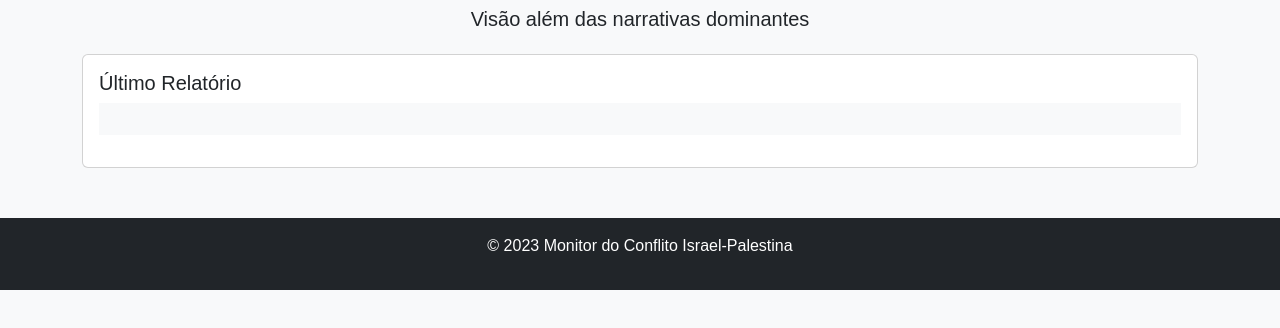
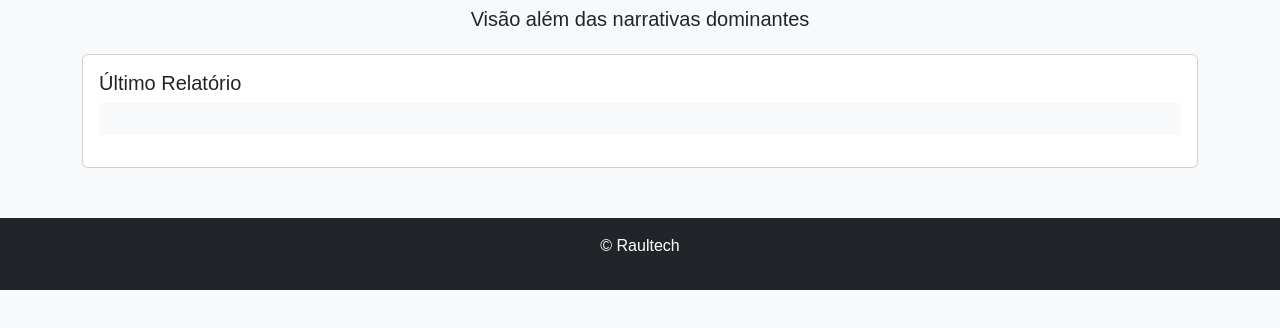
Before and after one commit to RaulCN/monitor_de_noticias_Israel_x_Palestina, a plain HTML site: page index.html in a window 1280 px wide. Shown: the part 172-500 px from the top of the page. Drawn offline with nearby package versions, Linux system fonts and the light colour scheme; no server answers.

Commit message:
Update index.html

```diff
--- a/index.html
+++ b/index.html
@@ -27,7 +27,7 @@
   </div>
 
   <footer class="bg-dark text-white text-center py-3">
-    <p>&copy; 2023 Monitor do Conflito Israel-Palestina</p>
+    <p>&copy; Raultech</p>
   </footer>
 
   <script src="https://cdn.jsdelivr.net/npm/bootstrap@5.3.0/dist/js/bootstrap.bundle.min.js"></script>
```
